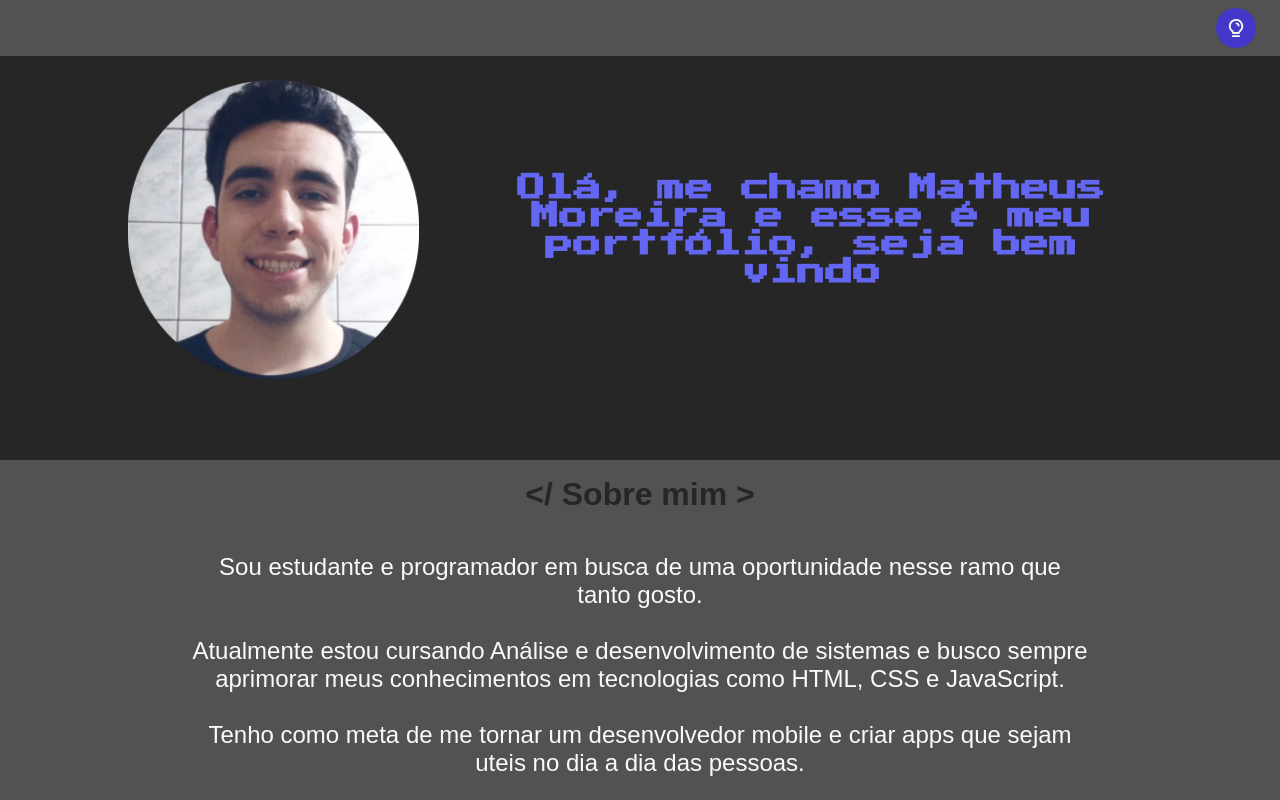
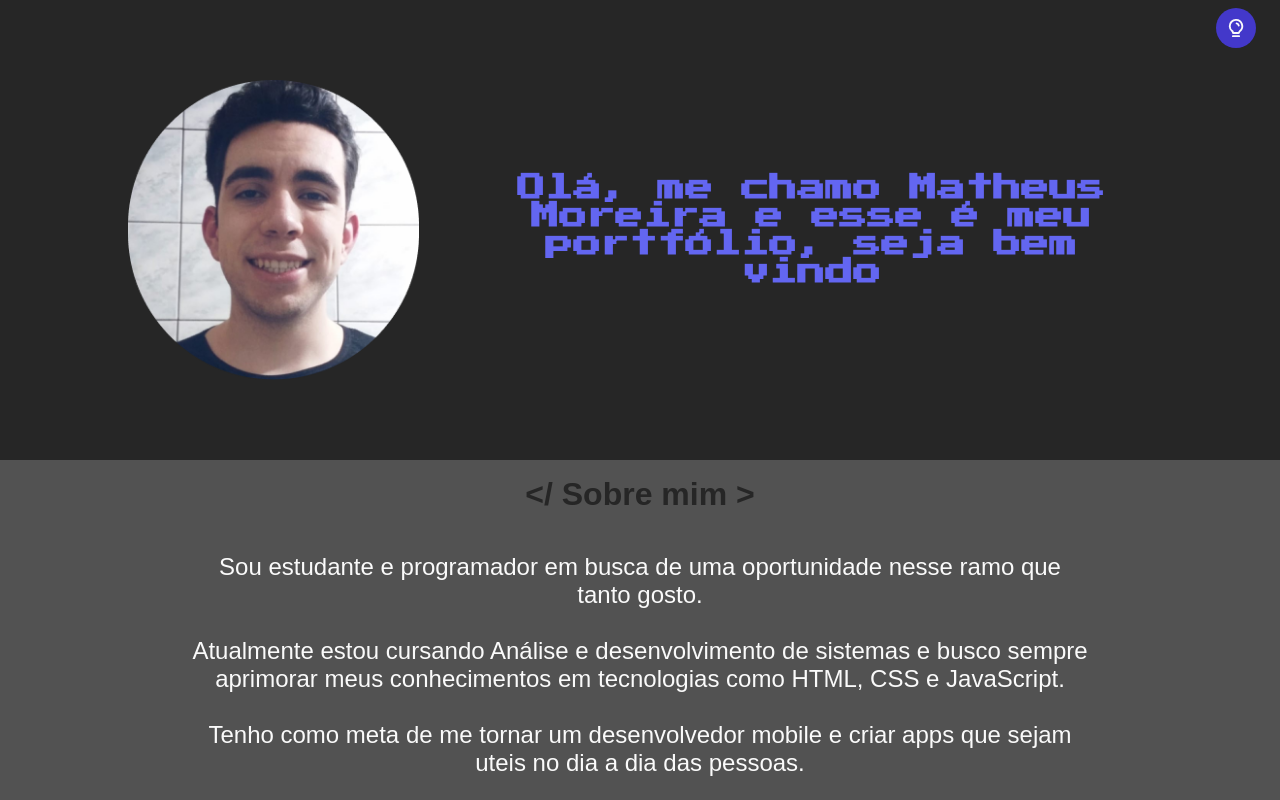
Before and after one commit to MoreiraMatheus/Portfolio, a React (Create React App) app in the folder portfolio/: page / in a window 1280 px wide. Shown: the top 800 px of the page. Built offline with nearby package versions, Linux system fonts and the light colour scheme.

Commit message:
alterando tema, trabalhando com estilos

```diff
--- a/portfolio/src/Styles/GlobalStyle.ts
+++ b/portfolio/src/Styles/GlobalStyle.ts
@@ -31,7 +31,7 @@ const GlobalStyle = createGlobalStyle`
   }
 
   header{
-    background-color: ${({theme}) => theme.colors.backgroundSection};
+    background-color: transparent;
     width: 100%;
     padding: 1vh;
     display: flex;
--- a/portfolio/src/Styles/Themes/Dark.ts
+++ b/portfolio/src/Styles/Themes/Dark.ts
@@ -10,7 +10,6 @@ export const darkTheme = {
     text: colors.neutral["neutral-50"],
     textSection: colors.neutral["neutral-50"],
     themeSwitcher: colors.indigo["indigo-700"],
-    themeSwitcherButton: colors.indigo["indigo-900"],
     pannelBaseColor: colors.neutral["neutral-400"],
   }
 }
--- a/portfolio/src/Styles/Themes/Ligth.ts
+++ b/portfolio/src/Styles/Themes/Ligth.ts
@@ -10,7 +10,6 @@ export const lightTheme = {
     text: colors.neutral["neutral-50"],
     textSection: colors.neutral["neutral-900"],
     themeSwitcher: colors.indigo["indigo-900"],
-    themeSwitcherButton: colors.indigo["indigo-700"],
     pannelBaseColor: colors.neutral["neutral-200"],
   }
 }
--- a/portfolio/src/Styles/styled.d.ts
+++ b/portfolio/src/Styles/styled.d.ts
@@ -11,7 +11,6 @@ declare module 'styled-components'{
       text: string;
       textSection: string,
       themeSwitcher: string;
-      themeSwitcherButton: string;
       pannelBaseColor: string;
     }
   }
```
